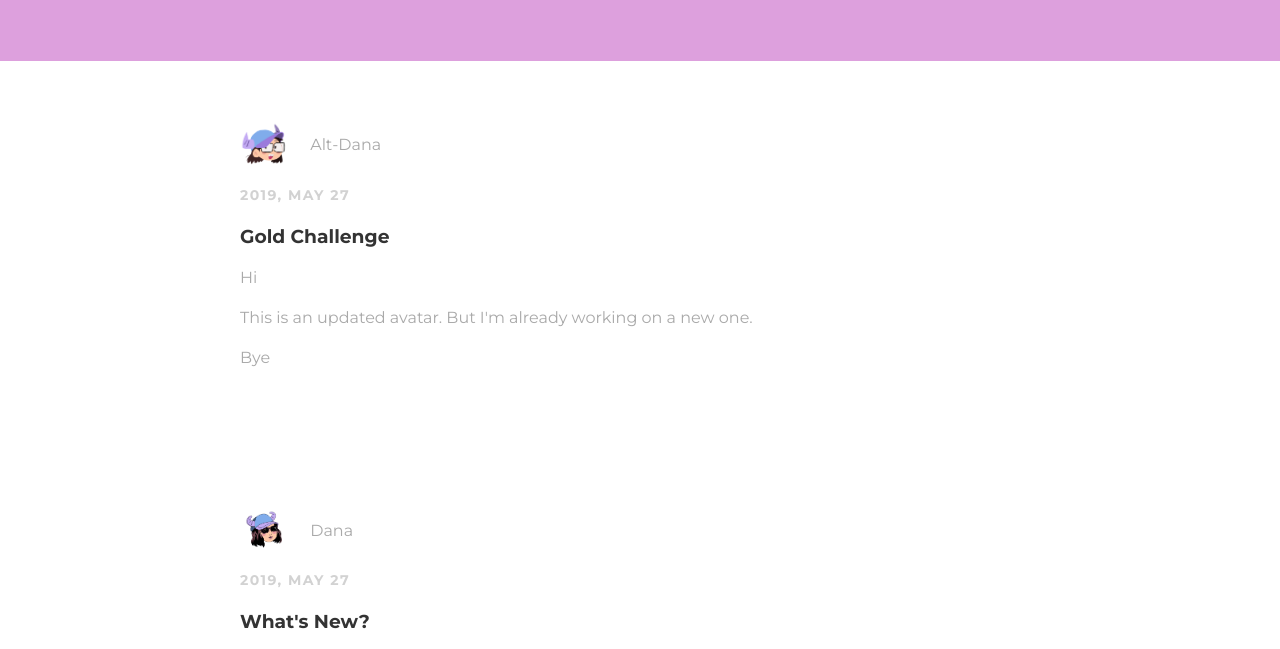
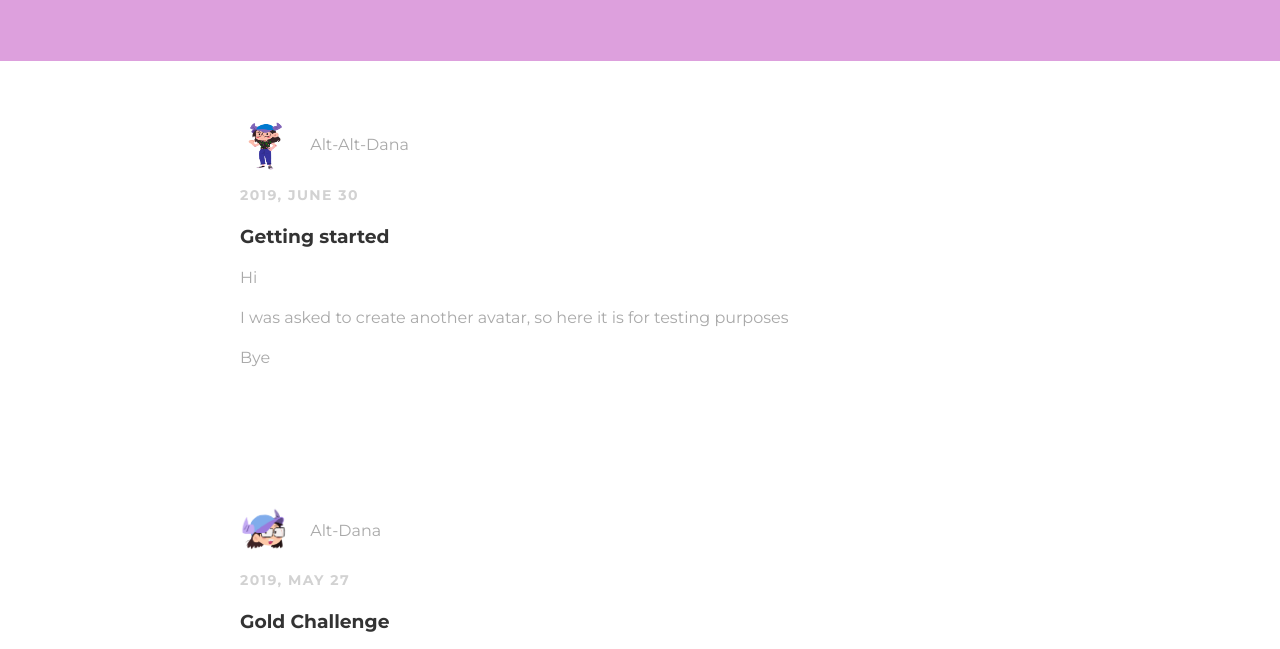
Before and after one commit to renandstimpak/renandstimpak.github.io, a plain HTML site: page index.html in a window 1280 px wide. Shown: the part 89-738 px from the top of the page. Drawn offline with Linux system fonts and the light colour scheme.

Commit message:
Update index.html

```diff
--- a/index.html
+++ b/index.html
@@ -17,6 +17,23 @@
    </div>
  </div>
    <div id="content">
+    <!-- new post -->
+     <div class="post-container">
+      <div class="post">
+      <div class="post-author">
+        <img src="me.png" alt="avatar3">
+        <span>Alt-Alt-Dana</span>
+        </div>
+        <p class="post-date">2019, June 30</p>
+        <h3 class="post-title">Getting started</h3>
+        <div class="post-content">
+          <p>Hi
+            </p>
+            <p>I was asked to create another avatar, so here it is for testing purposes
+            <p>Bye
+              </p>
+          </div>
+      </div>
     <div class="post-container">
       <div class="post">
       <div class="post-author">
```
